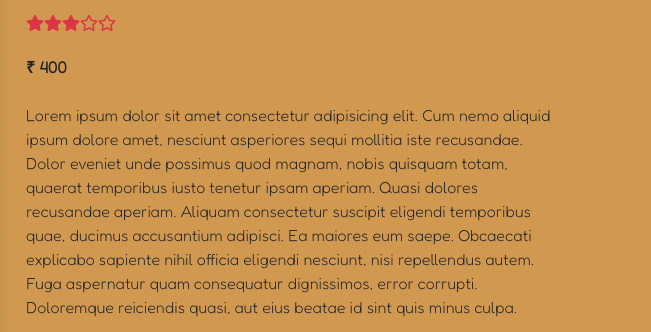
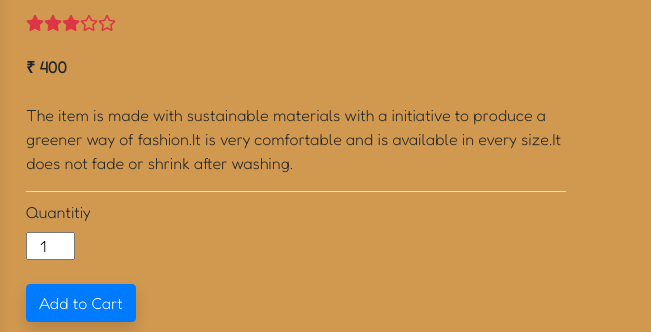
Before and after one commit to Grimereapr/karthik-ecommerce, a plain HTML site: page product_detail.html in a window 1280 px wide. Shown: the part 370-702 px from the top of the page, 629-1280 px from the left. Drawn offline with nearby package versions, Linux system fonts and the light colour scheme.

Commit message:
Update product_detail.html

```diff
--- a/product_detail.html
+++ b/product_detail.html
@@ -153,14 +153,9 @@
                             </div>
                             <div class="desc ">
                                 <p>
-                                    Lorem ipsum dolor sit amet consectetur adipisicing elit. Cum nemo aliquid ipsum
-                                    dolore amet, nesciunt asperiores sequi mollitia iste recusandae. Dolor eveniet unde
-                                    possimus quod magnam, nobis quisquam totam, quaerat temporibus iusto tenetur ipsam
-                                    aperiam. Quasi dolores recusandae aperiam. Aliquam consectetur suscipit eligendi
-                                    temporibus quae, ducimus accusantium adipisci. Ea maiores eum saepe. Obcaecati
-                                    explicabo sapiente nihil officia eligendi nesciunt, nisi repellendus autem. Fuga
-                                    aspernatur quam consequatur dignissimos, error corrupti. Doloremque reiciendis
-                                    quasi, aut eius beatae id sint quis minus culpa.
+                                   The item is made with sustainable materials with a initiative to produce
+                                    a greener way of fashion.It is very comfortable and is available in every
+                                    size.It does not fade or shrink after washing.
                                 </p>
                             </div>
                             <div class="qty_section border-top pt-2 mb-4">
@@ -264,7 +259,7 @@
                 </div>
             </div>
             <div class="border-top">
-                <h6 class="text-center mt-3">Copyright ©2021 Abhishek Banarase
+                <h6 class="text-center mt-3">Copyright ©2022 Karthik S Morajkar
                 </h6>
             </div>
         </footer>
```
